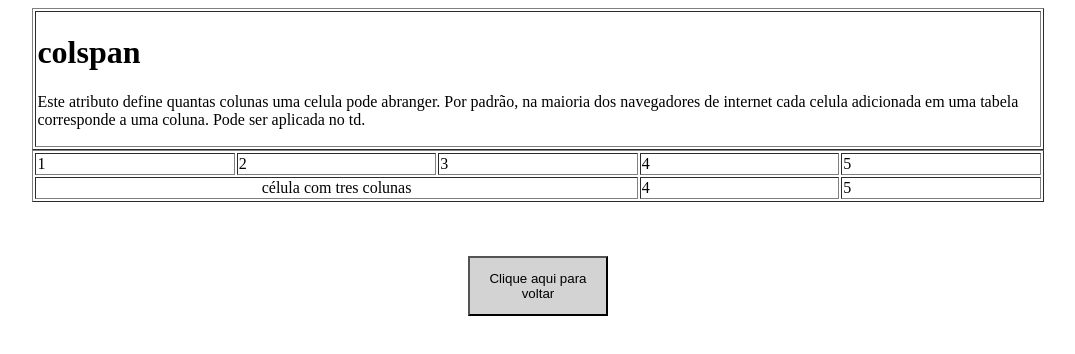
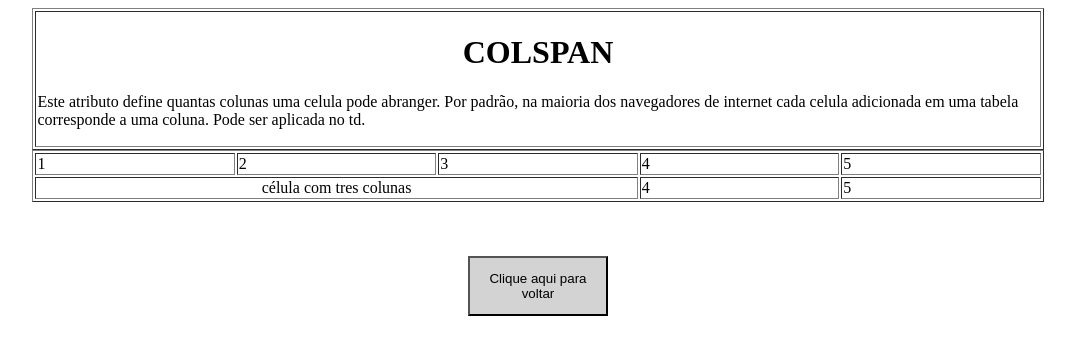
Before and after one commit to Ricardogames123/atividadepaulo, a plain HTML site: page colspan.html in a window 1280 px wide. Shown: the whole page, without its empty margins (102-1177 px from the left). Drawn offline with Linux system fonts and the light colour scheme.

Commit message:
Update colspan.html

```diff
--- a/colspan.html
+++ b/colspan.html
@@ -10,7 +10,7 @@
 	<table border="1" width="80%" align="center">
 	<tr>
 		<td>
-			<h1> colspan </h1>
+			<h1><center>COLSPAN</center></h1>
 			<p>
 				Este atributo define quantas colunas uma celula pode
 				abranger. Por padrão, na maioria dos navegadores de
```
